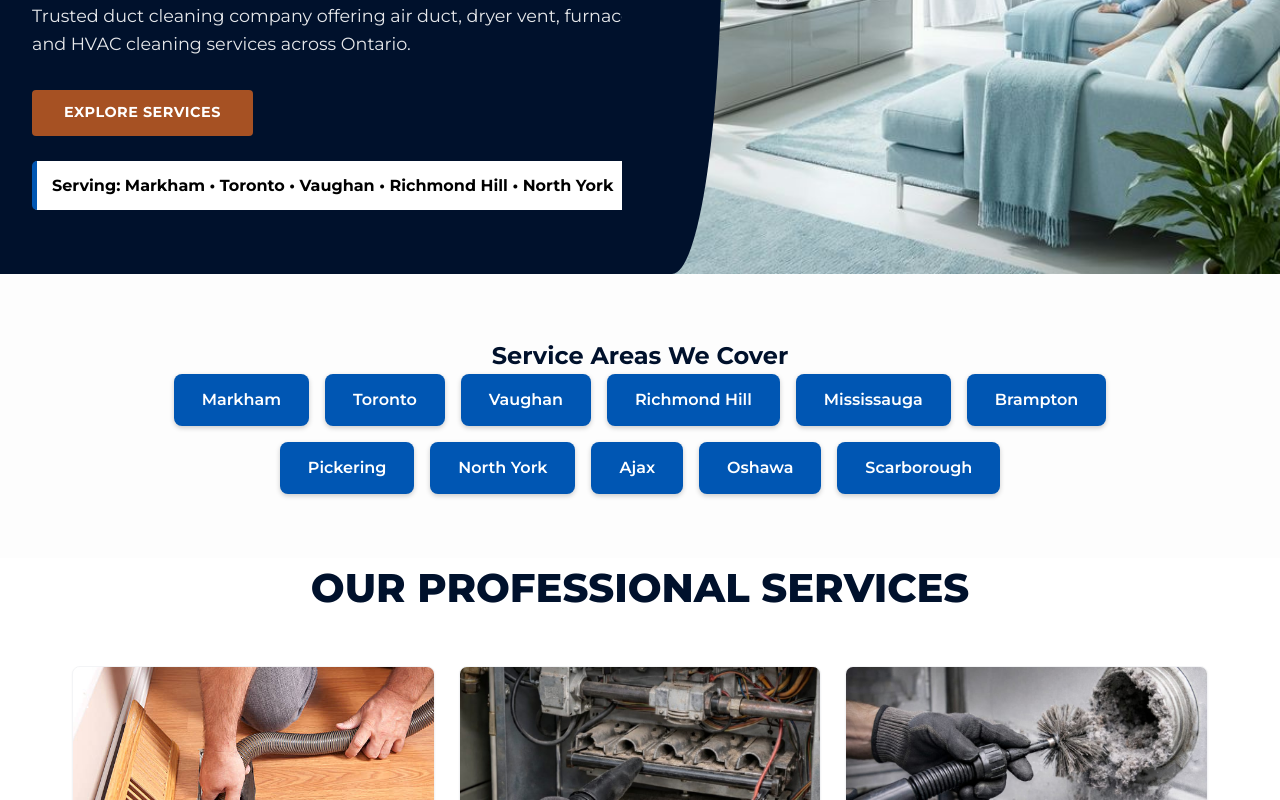
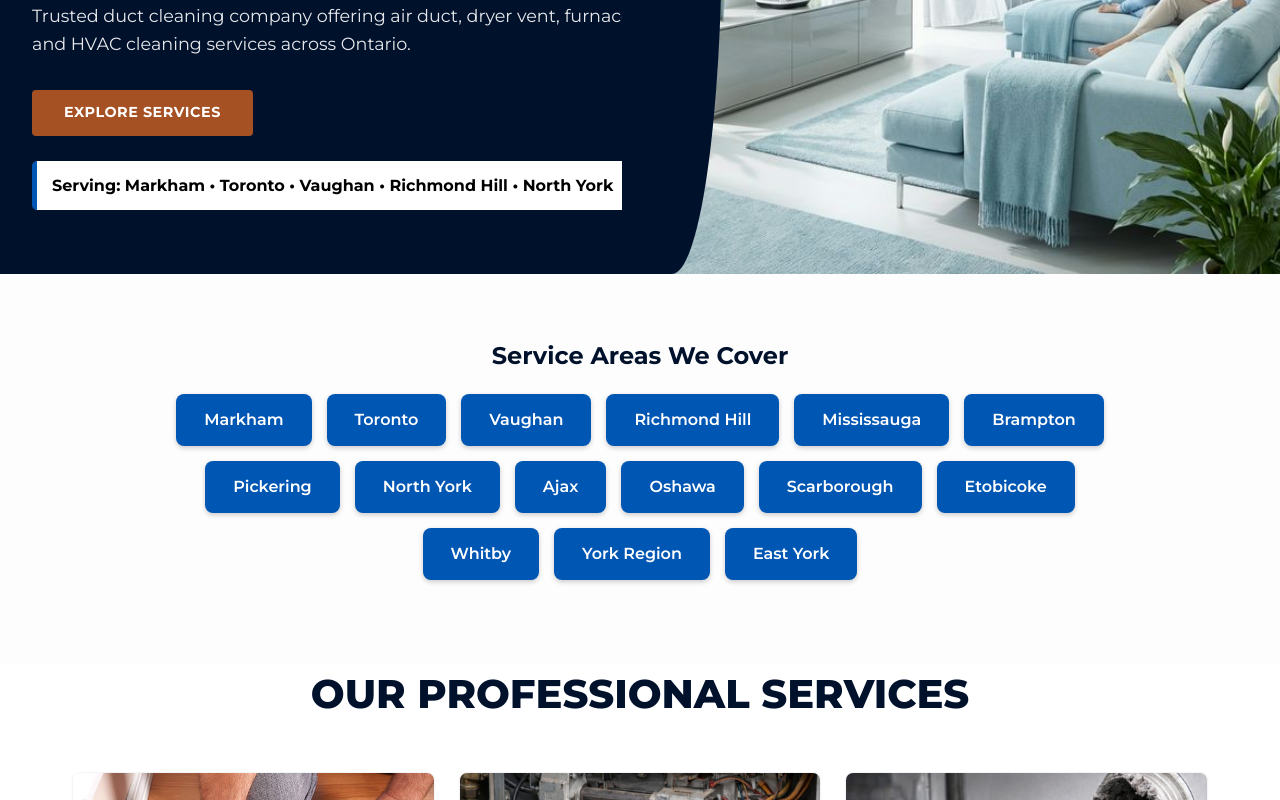
Before and after one commit to josph8487-prog/duct-Canada-original, a Next.js app: page / in a window 1280 px wide. Shown: the part 512-1312 px from the top of the page. Built offline with nearby package versions, Linux system fonts and the light colour scheme.

Commit message:
Update page.tsx

```diff
--- a/src/app/page.tsx
+++ b/src/app/page.tsx
@@ -36,7 +36,9 @@ export default function Home() {
     fontWeight: "600",
     fontSize: "16px",
     boxShadow: "0 2px 5px rgba(0,0,0,0.2)",
-    transition: "0.3s"
+    transition: "all 0.3s ease-in-out",
+    display: "inline-block",
+    textAlign: "center"
   };
 
   return (
@@ -77,7 +79,7 @@ export default function Home() {
       <section className={styles.areaSection}>
         <h2>Service Areas We Cover</h2>
 
-        <div className={styles.areaGrid}>
+        <div className={styles.areaGrid} style={{ display: "flex", flexWrap: "wrap", gap: "15px", justifyContent: "center", padding: "20px 0" }}>
           {[
             "Markham",
             "Toronto",
@@ -89,12 +91,26 @@ export default function Home() {
             "North York",
             "Ajax",
             "Oshawa",
-            "Scarborough"
+            "Scarborough",
+            "Etobicoke",
+            "Whitby",
+            "York Region",
+            "East York"
           ].map((city) => (
             <Link
               key={city}
               href={`/location/${city.toLowerCase().replace(/\s+/g, "-")}`}
               style={areaBtnStyle}
+              onMouseOver={(e) => {
+                e.currentTarget.style.backgroundColor = "#006eff";
+                e.currentTarget.style.boxShadow = "0 6px 20px rgba(0,110,255,0.4)";
+                e.currentTarget.style.transform = "translateY(-3px) scale(1.03)";
+              }}
+              onMouseOut={(e) => {
+                e.currentTarget.style.backgroundColor = "#0056b3";
+                e.currentTarget.style.boxShadow = "0 2px 5px rgba(0,0,0,0.2)";
+                e.currentTarget.style.transform = "translateY(0) scale(1)";
+              }}
             >
               {city}
             </Link>
```
